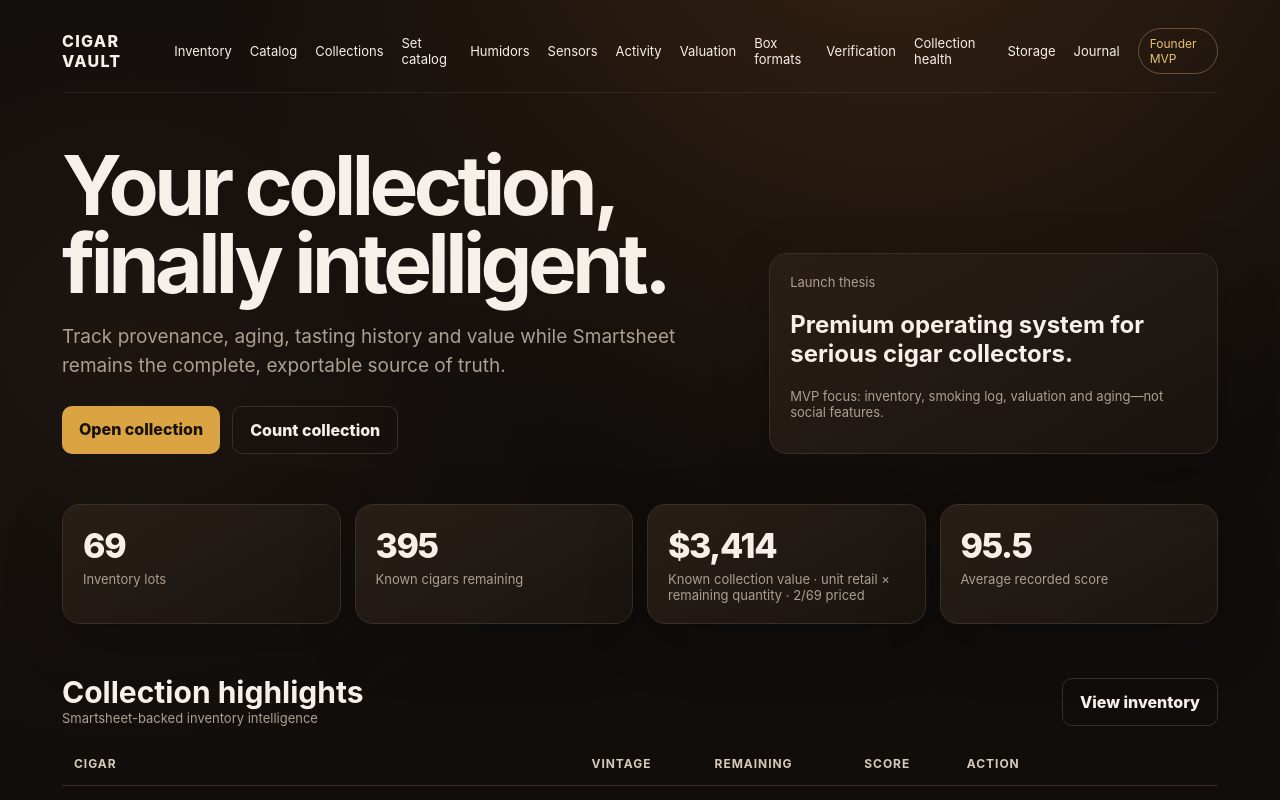
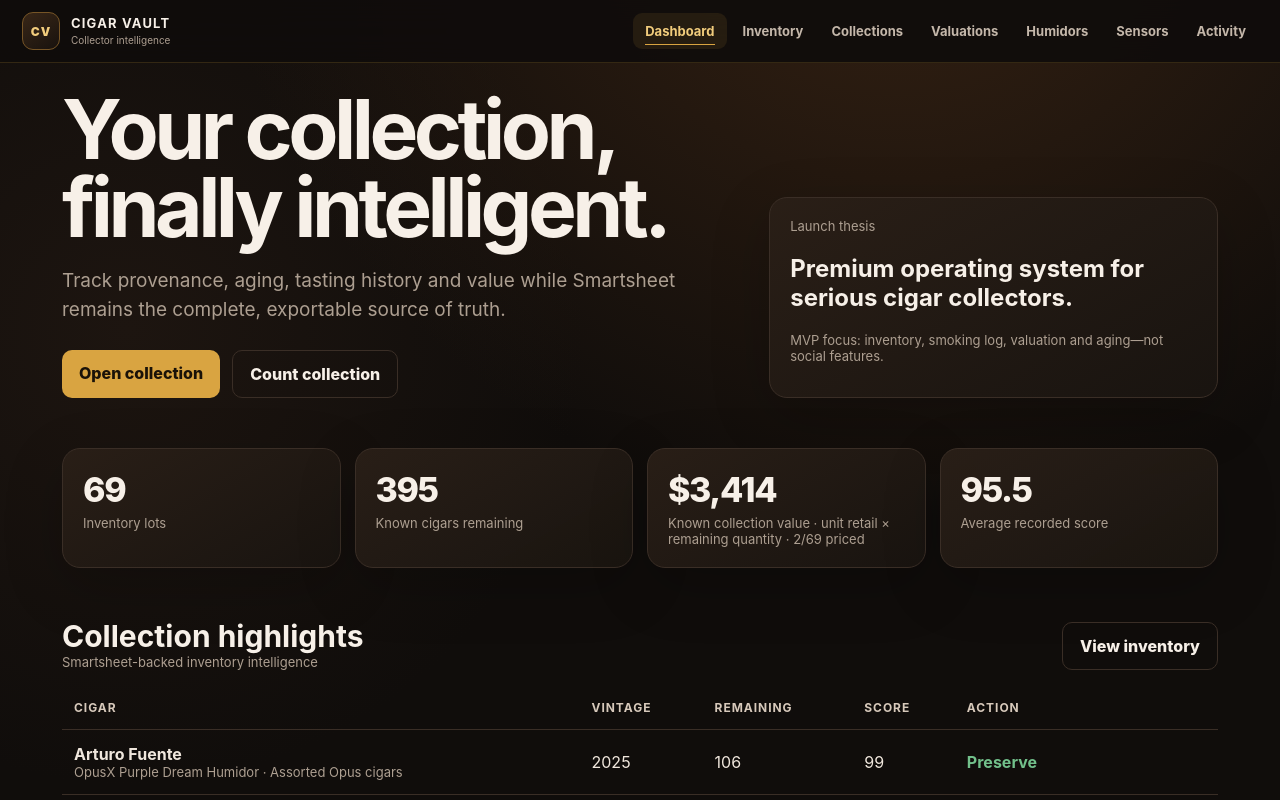
Before and after one commit to vbribow/CIgar-Vault, a Next.js app: page / in a window 1280 px wide. Shown: the top 800 px of the page. Built offline with nearby package versions, Linux system fonts and the light colour scheme.

Commit message:
Add persistent app navigation

```diff
--- a/app/layout.tsx
+++ b/app/layout.tsx
@@ -1,4 +1,5 @@
 import type { Metadata } from "next";
+import { AppNavigation } from "@/components/app-navigation";
 import "./styles.css";
 
 export const metadata: Metadata = {
@@ -9,7 +10,7 @@ export const metadata: Metadata = {
 export default function RootLayout({ children }: Readonly<{ children: React.ReactNode }>) {
   return (
     <html lang="en">
-      <body>{children}</body>
+      <body><AppNavigation />{children}</body>
     </html>
   );
 }
--- /dev/null
+++ b/components/app-navigation.tsx
@@ -0,0 +1,38 @@
+"use client";
+
+import { usePathname } from "next/navigation";
+
+const sections = [
+  { href: "/", label: "Dashboard" },
+  { href: "/inventory", label: "Inventory", related: ["/catalog", "/box-formats", "/inventory-count", "/storage", "/collection-health", "/verification"] },
+  { href: "/collections", label: "Collections", related: ["/collection-catalog"] },
+  { href: "/valuations", label: "Valuations", related: ["/records"] },
+  { href: "/humidors", label: "Humidors" },
+  { href: "/sensors", label: "Sensors" },
+  { href: "/activity", label: "Activity" },
+];
+
+function matches(pathname: string, href: string) {
+  return href === "/" ? pathname === "/" : pathname === href || pathname.startsWith(`${href}/`);
+}
+
+export function AppNavigation() {
+  const pathname = usePathname();
+
+  return (
+    <header className="appHeader">
+      <div className="appHeaderInner">
+        <a className="appBrand" href="/" aria-label="Cigar Vault dashboard">
+          <span className="appBrandMark">CV</span>
+          <span><strong>Cigar Vault</strong><small>Collector intelligence</small></span>
+        </a>
+        <nav className="appNav" aria-label="Primary navigation">
+          {sections.map(section => {
+            const active = matches(pathname, section.href) || section.related?.some(href => matches(pathname, href));
+            return <a href={section.href} className={active ? "active" : undefined} aria-current={active ? "page" : undefined} key={section.href}>{section.label}</a>;
+          })}
+        </nav>
+      </div>
+    </header>
+  );
+}
```
Also changed, not shown: app/styles.css.
